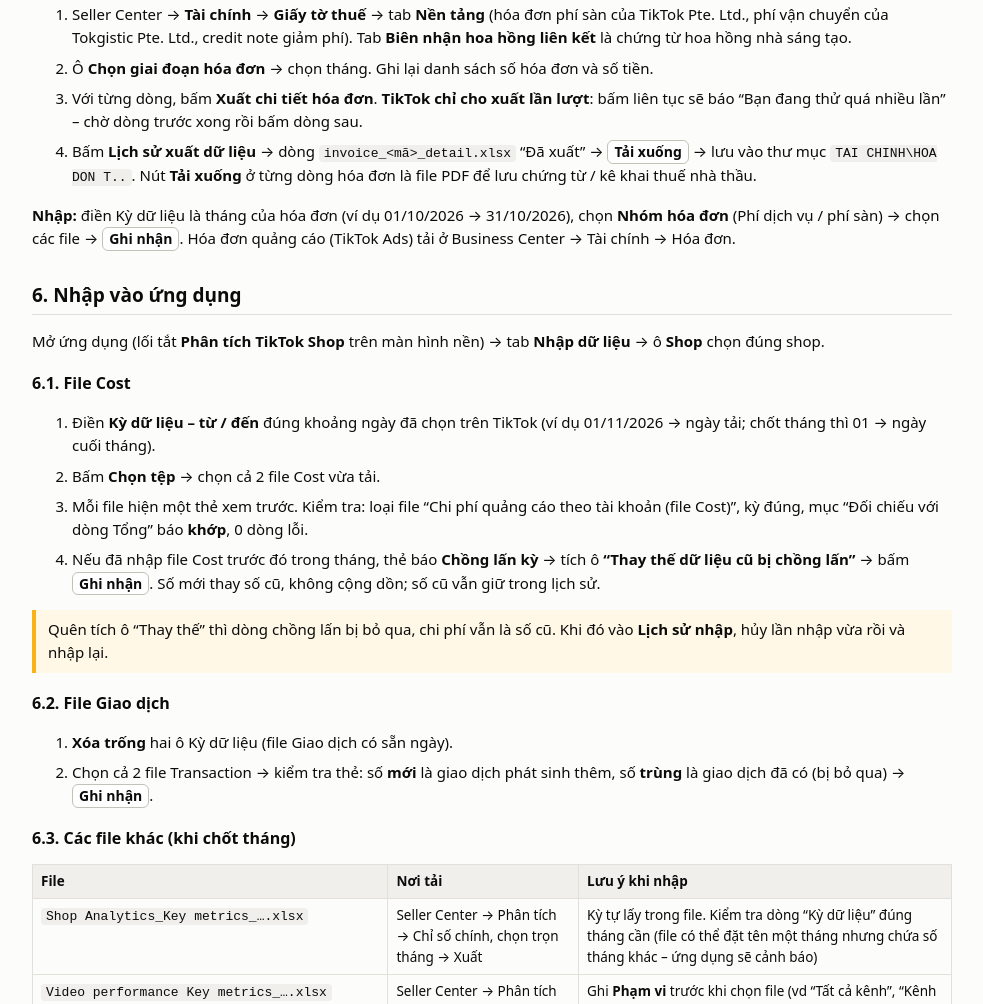
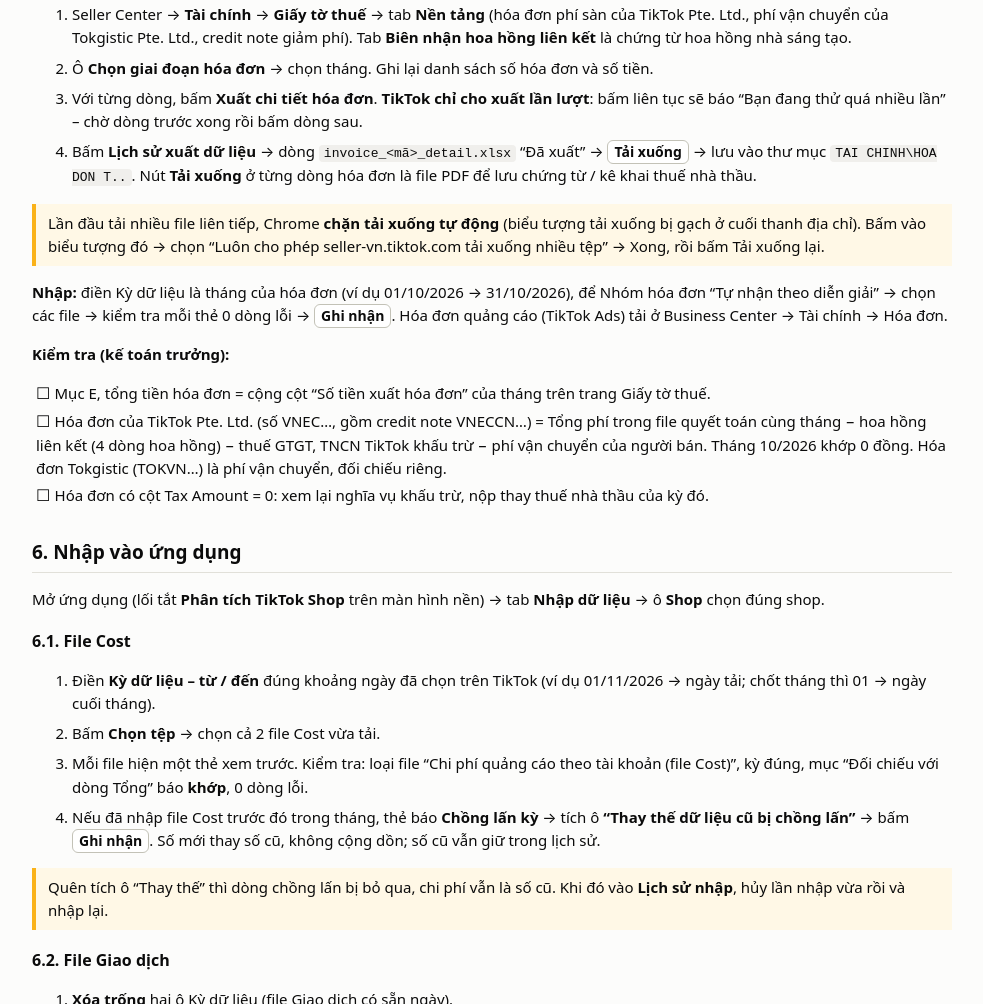
Before and after one commit to ktttmdt-prog/tiktokshop-phantich, a plain HTML site: page docs/huong_dan_xuat_du_lieu.html in a window 1280 px wide. Shown: the part 2584-3588 px from the top of the page, without its empty margins (148-1131 px from the left). Drawn offline with Linux system fonts and the light colour scheme.

Commit message:
Hướng dẫn: cho phép tải nhiều tệp, cách đối chiếu hóa đơn phí sàn với quyết toán
Co-Authored-By: Claude Opus 5.5 <noreply@anthropic.com>

```diff
--- a/docs/huong_dan_xuat_du_lieu.html
+++ b/docs/huong_dan_xuat_du_lieu.html
@@ -91,7 +91,14 @@ ol.steps>li{margin:7px 0}ol li,ul li{margin:3px 0}.muted{color:#52514e;font-size
 <li>Với từng dòng, bấm <b>Xuất chi tiết hóa đơn</b>. <b>TikTok chỉ cho xuất lần lượt</b>: bấm liên tục sẽ báo “Bạn đang thử quá nhiều lần” – chờ dòng trước xong rồi bấm dòng sau.</li>
 <li>Bấm <b>Lịch sử xuất dữ liệu</b> → dòng <code>invoice_&lt;mã&gt;_detail.xlsx</code> “Đã xuất” → <b class="btn">Tải xuống</b> → lưu vào thư mục <code>TAI CHINH\HOA DON T..</code>. Nút <b>Tải xuống</b> ở từng dòng hóa đơn là file PDF để lưu chứng từ / kê khai thuế nhà thầu.</li>
 </ol>
-<p><b>Nhập:</b> điền Kỳ dữ liệu là tháng của hóa đơn (ví dụ 01/10/2026 → 31/10/2026), chọn <b>Nhóm hóa đơn</b> (Phí dịch vụ / phí sàn) → chọn các file → <b class="btn">Ghi nhận</b>. Hóa đơn quảng cáo (TikTok Ads) tải ở Business Center → Tài chính → Hóa đơn.</p>
+<div class="box">Lần đầu tải nhiều file liên tiếp, Chrome <b>chặn tải xuống tự động</b> (biểu tượng tải xuống bị gạch ở cuối thanh địa chỉ). Bấm vào biểu tượng đó → chọn “Luôn cho phép seller-vn.tiktok.com tải xuống nhiều tệp” → Xong, rồi bấm Tải xuống lại.</div>
+<p><b>Nhập:</b> điền Kỳ dữ liệu là tháng của hóa đơn (ví dụ 01/10/2026 → 31/10/2026), để Nhóm hóa đơn “Tự nhận theo diễn giải” → chọn các file → kiểm tra mỗi thẻ 0 dòng lỗi → <b class="btn">Ghi nhận</b>. Hóa đơn quảng cáo (TikTok Ads) tải ở Business Center → Tài chính → Hóa đơn.</p>
+<p><b>Kiểm tra (kế toán trưởng):</b></p>
+<ul class="check">
+<li>Mục E, tổng tiền hóa đơn = cộng cột “Số tiền xuất hóa đơn” của tháng trên trang Giấy tờ thuế.</li>
+<li>Hóa đơn của TikTok Pte. Ltd. (số VNEC…, gồm credit note VNECCN…) = Tổng phí trong file quyết toán cùng tháng − hoa hồng liên kết (4 dòng hoa hồng) − thuế GTGT, TNCN TikTok khấu trừ − phí vận chuyển của người bán. Tháng 10/2026 khớp 0 đồng. Hóa đơn Tokgistic (TOKVN…) là phí vận chuyển, đối chiếu riêng.</li>
+<li>Hóa đơn có cột Tax Amount = 0: xem lại nghĩa vụ khấu trừ, nộp thay thuế nhà thầu của kỳ đó.</li>
+</ul>
 
 <h2>6. Nhập vào ứng dụng</h2>
 <p>Mở ứng dụng (lối tắt <b>Phân tích TikTok Shop</b> trên màn hình nền) → tab <b>Nhập dữ liệu</b> → ô <b>Shop</b> chọn đúng shop.</p>
--- a/docs/sw.js
+++ b/docs/sw.js
@@ -1,5 +1,5 @@
 /* Cho phép trang chạy khi mất mạng: lưu sẵn mã nguồn của trang (không lưu dữ liệu kinh doanh – dữ liệu nằm trong IndexedDB của trình duyệt). */
-var CACHE = 'tts-web-v8';
+var CACHE = 'tts-web-v9';
 var FILES = ['./', 'index.html', 'app.css', 'manifest.webmanifest', 'icon.svg', 'icon-192.png', 'icon-512.png', 'huong_dan.html', 'huong_dan_xuat_du_lieu.html', 'kiem_thu.html',
   'js/core.js', 'js/schema.js', 'js/store.js', 'js/importer.js', 'js/cube.js', 'js/excel.js', 'js/excel-report.js', 'js/secure.js',
   'js/metrics.js', 'js/charts.js', 'js/views.js', 'js/viewer.js', 'js/app.js'];
```
